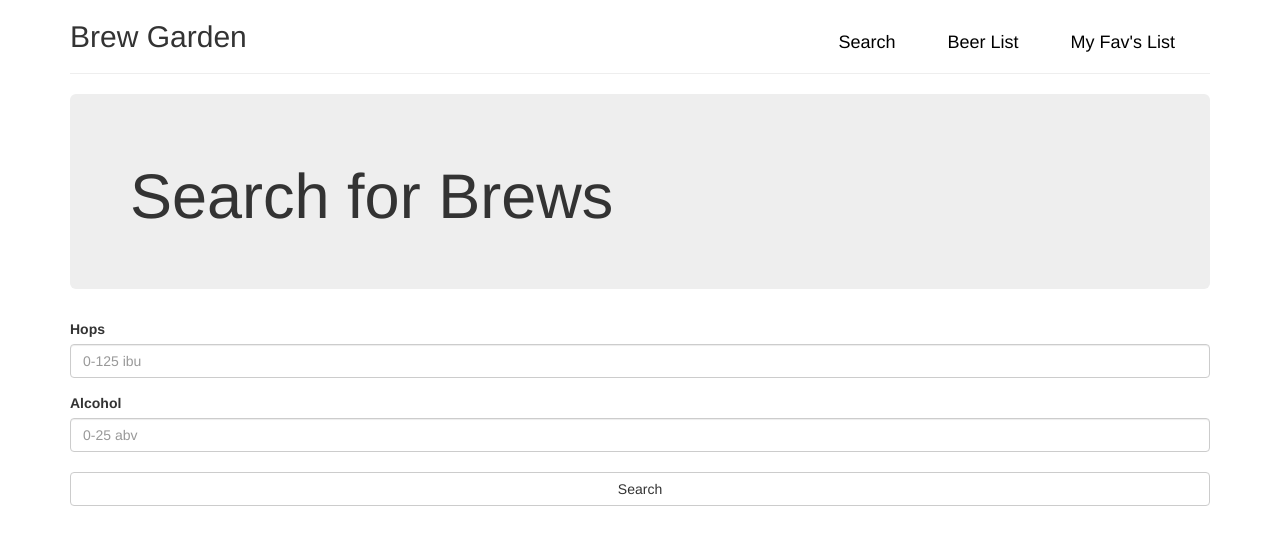
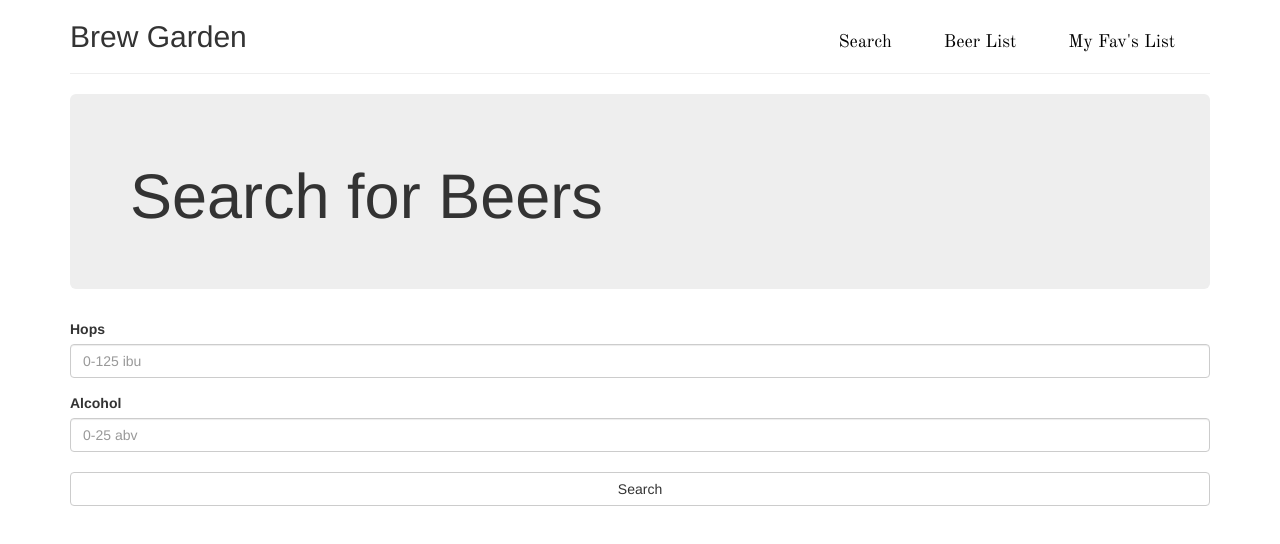
Before and after one commit to jacuchilla/HRLA11-mvp, a website: page client/index.html in a window 1280 px wide. Drawn offline with nearby package versions, Linux system fonts and the light colour scheme; some packages are replaced by stand-ins of ours; no server answers.

Commit message:
font update

```diff
--- a/client/app/form/form.html
+++ b/client/app/form/form.html
@@ -1,6 +1,6 @@
 <div ng-controller="BeerForm">
     <div class="jumbotron">
-      <h1>Search for Brews</h1>
+      <h1>Search for Beers</h1>
     </div>
   <form>
     <div class="form-group">
--- a/client/index.html
+++ b/client/index.html
@@ -3,7 +3,7 @@
 <head>
   <title>HR MVP</title>
   <link rel="stylesheet" type="text/css" href="stylesheet.css">
-
+  <link href="https://fonts.googleapis.com/css?family=Old+Standard+TT" rel="stylesheet">
 </head>
 <body ng-app = "beerGarden">
   <div class="container">
--- a/client/stylesheet.css
+++ b/client/stylesheet.css
@@ -1,6 +1,11 @@
 ul {
   margin: 0;
   padding: 0;
+  font-family: 'Old Standard TT', serif;
+}
+
+h1 h2 h3 {
+  font-family: 'Old Standard TT', serif;
 }
 
 li {
--- a/server/models/apiModels.js
+++ b/server/models/apiModels.js
@@ -2,6 +2,7 @@ var mongoose = require('mongoose')
 
 var Schema = mongoose.Schema;
 
+// Here we are defining our Schema
 var beerListSchema = new Schema({
   id: String,
   name: String,
@@ -10,7 +11,7 @@ var beerListSchema = new Schema({
   description: String
 })
 
-
+// Here we are creating a Model (constructor/documents that can be saved and retrieved from our database) from our Schema
 var Beer = mongoose.model('Beer', beerListSchema)
 
 var addBeerToFavs = function(data) {
```
